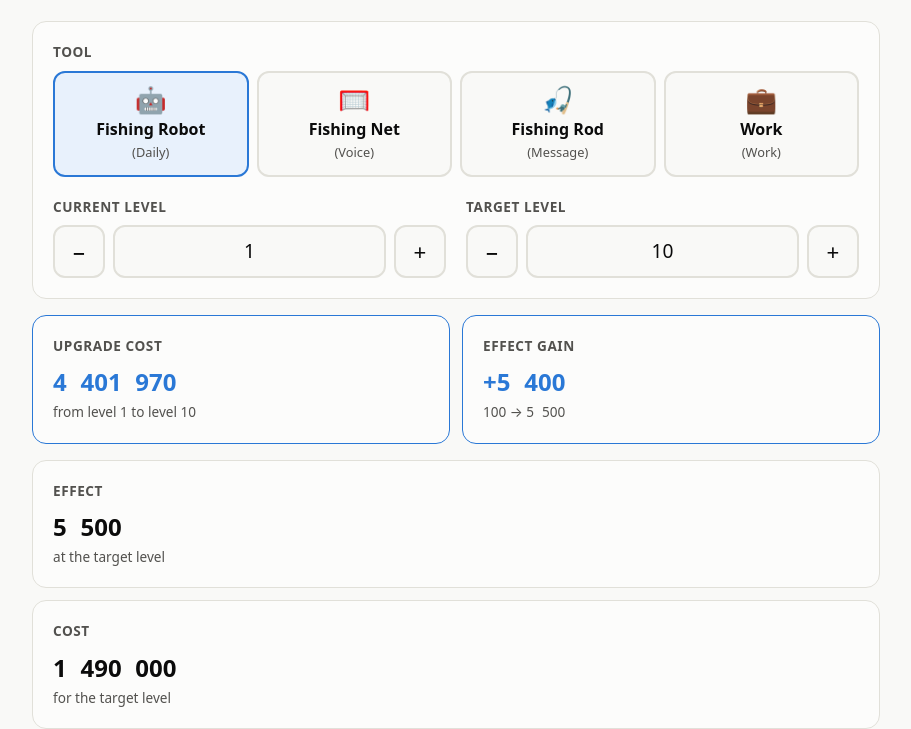
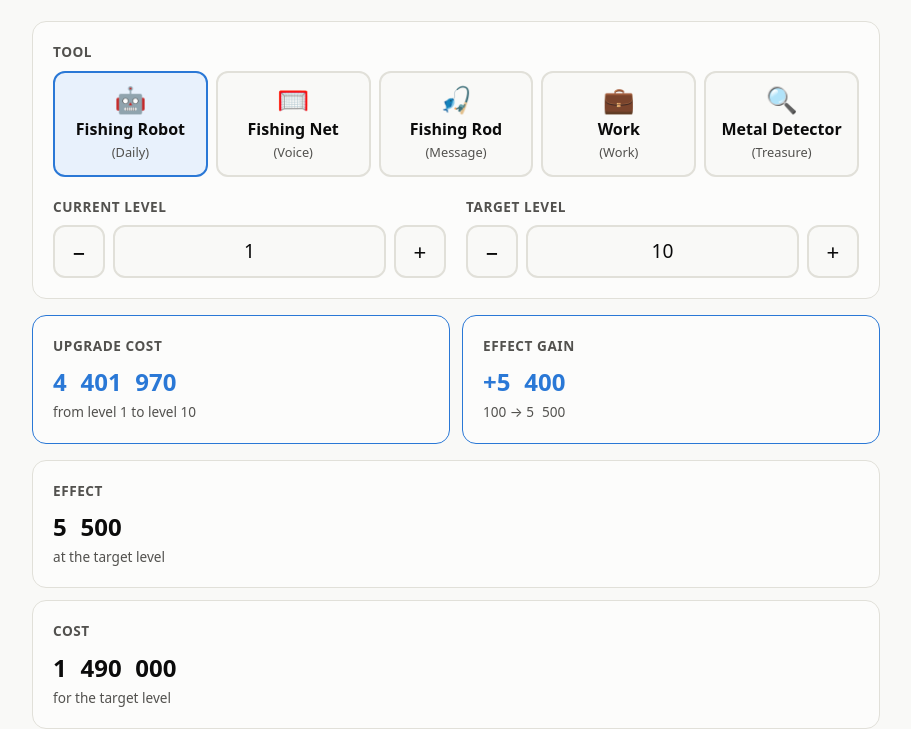
Before and after one commit to FreeCrownies/lawliet-bot-upgrade-cost-calculator, a plain HTML site: page index.html in a window 1280 px wide. Shown: the part 101-830 px from the top of the page, without its empty margins (184-1095 px from the left). Drawn offline with Linux system fonts and the light colour scheme.

Commit message:
Add Metal Detector (Treasure) upgrade

```diff
--- a/logic.js
+++ b/logic.js
@@ -8,10 +8,11 @@
 
   // Tools offered by the calculator (start price and effect per FisheryGear).
   const GEARS = {
-    daily:   { name: 'Fishing Robot', alias: 'Daily',   emoji: '🤖', startPrice: 25000, effect: 100 },
-    voice:   { name: 'Fishing Net',   alias: 'Voice',   emoji: '🥅', startPrice: 32000, effect: 1 },
-    message: { name: 'Fishing Rod',   alias: 'Message', emoji: '🎣', startPrice: 25000, effect: 1 },
-    work:    { name: 'Work',          alias: 'Work',    emoji: '💼', startPrice: 25000, effect: 4000 },
+    daily:    { name: 'Fishing Robot',  alias: 'Daily',    emoji: '🤖', startPrice: 25000, effect: 100 },
+    voice:    { name: 'Fishing Net',    alias: 'Voice',    emoji: '🥅', startPrice: 32000, effect: 1 },
+    message:  { name: 'Fishing Rod',    alias: 'Message',  emoji: '🎣', startPrice: 25000, effect: 1 },
+    work:     { name: 'Work',           alias: 'Work',     emoji: '💼', startPrice: 25000, effect: 4000 },
+    treasure: { name: 'Metal Detector', alias: 'Treasure', emoji: '🔍', startPrice: 20000, effect: 80000 },
   };
 
   // Highest level for which the totals still fit into a Java long.
--- a/style.css
+++ b/style.css
@@ -59,7 +59,7 @@ h1 { margin: 0; font-size: 1.6rem; }
 .levels .field + .field { margin-top: 0; }
 .label { display: block; margin-bottom: 8px; font-size: .85rem; font-weight: 600; color: var(--muted); text-transform: uppercase; letter-spacing: .04em; }
 
-.tools { display: grid; grid-template-columns: repeat(auto-fit, minmax(140px, 1fr)); gap: 8px; }
+.tools { display: grid; grid-template-columns: repeat(auto-fit, minmax(120px, 1fr)); gap: 8px; }
 .tool {
   display: flex; flex-direction: column; align-items: center; gap: 2px;
   padding: 12px 8px;
```
Also changed, not shown: test/golden.json (+1 -1 lines), 1 other file.
